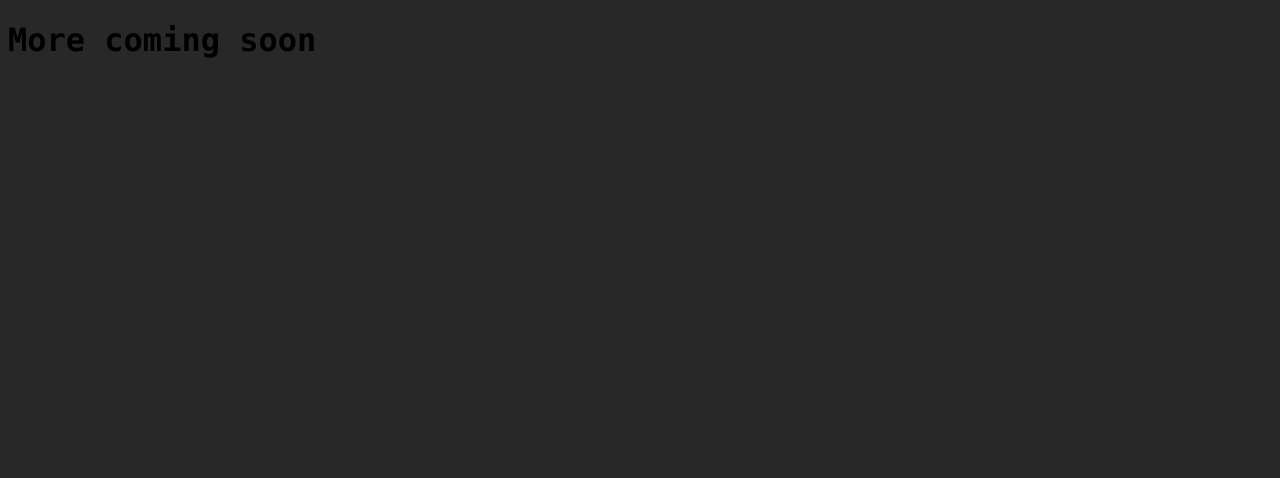
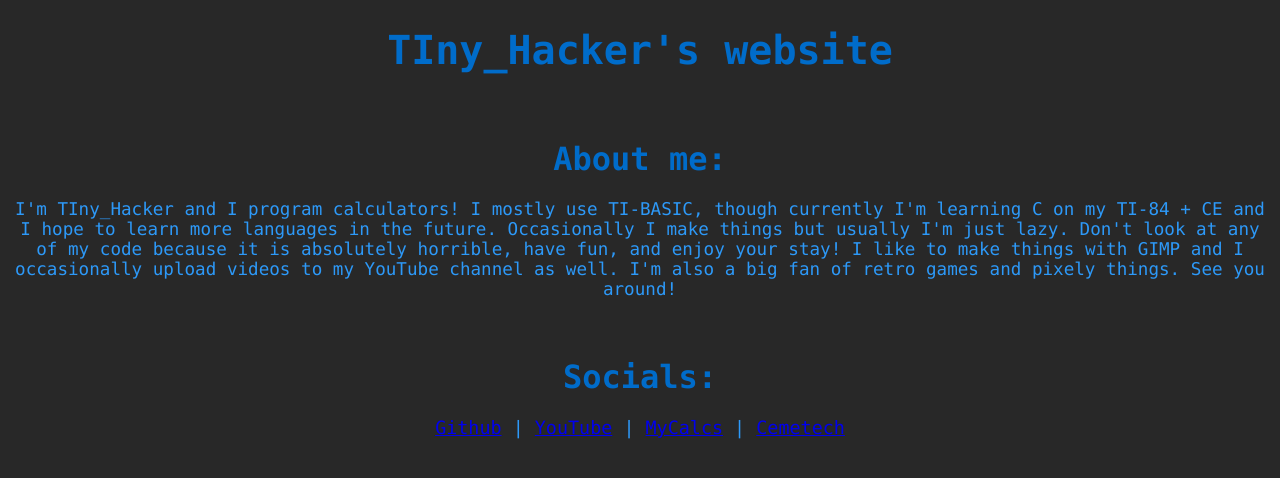
Before and after one commit to TIny-Hacker/tiny-hacker.github.io, a plain HTML site: page index.html in a window 1280 px wide. Drawn offline with Linux system fonts and the light colour scheme.

Commit message:
Add about and socials

```diff
--- a/index.html
+++ b/index.html
@@ -4,9 +4,14 @@
         <meta charset="utf-8">
         <title>TIny_Hacker's Website</title>
     </head>
-    <body style="background-color: #282828;">
+    <body style="background-color: #282828; font-family: monaco;">
 
-        <h1 style="font-family: monaco">More coming soon</h1>
-
+        <h1 style="text-align: center; font-size:250%; color:#006cca;">TIny_Hacker's website</h1>
+        <br>
+        <h1 style="text-align: center; color:#006cca;">About me:</h2>
+        <p style="text-align: center; font-size:110%; color:#2d99f8;">I'm TIny_Hacker and I program calculators! I mostly use TI-BASIC, though currently I'm learning C on my TI-84 + CE and I hope to learn more languages in the future. Occasionally I make things but usually I'm just lazy. Don't look at any of my code because it is absolutely horrible, have fun, and enjoy your stay! I like to make things with GIMP and I occasionally upload videos to my YouTube channel as well. I'm also a big fan of retro games and pixely things. See you around!</p>
+        <br>
+        <h1 style="text-align: center; color:#006cca;">Socials:</h1>
+        <p style="text-align: center; font-size:115%; color:#2d99f8;"><a href="https://github.com/TIny_Hacker/">Github</a> | <a href="https://youtube.com/TInyHackerCalcs">YouTube</a> | <a href="https://my.calcs.quest/profile.php?uid=117">MyCalcs</a> | <a href="https://www.cemetech.net/forum/profile.php?mode=viewprofile&u=30499">Cemetech</a></p>
     </body>
 </html>
```
